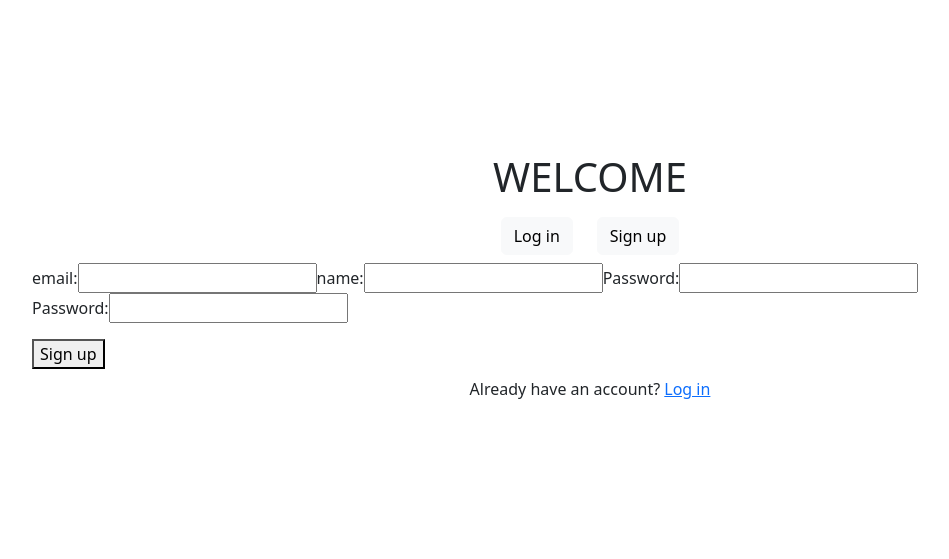
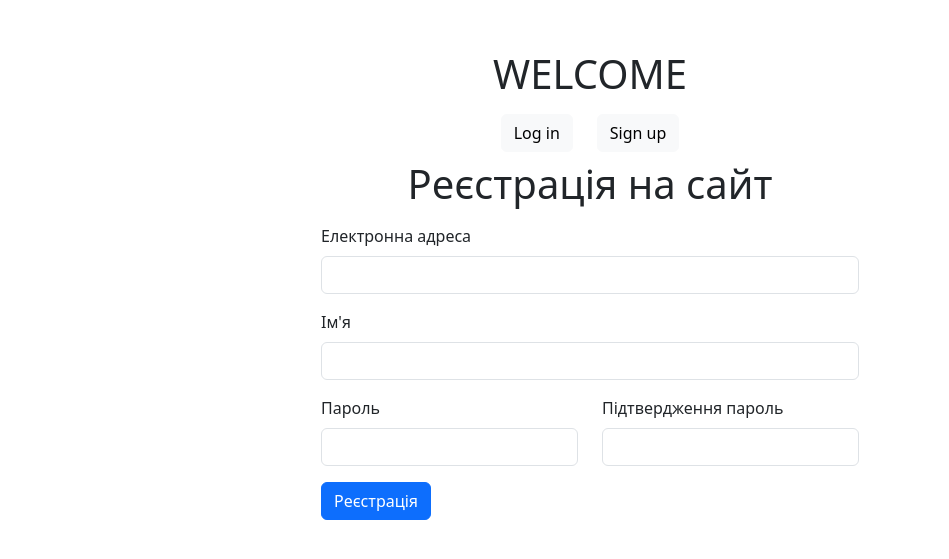
Before and after one commit to work-space817/Financial-Budgeting-App, a React (Create React App) app: page /auth in a window 1280 px wide. Shown: the part 115-674 px from the top of the page, without its empty margins (50-999 px from the left). Built offline with nearby package versions, Linux system fonts and the light colour scheme; no server answers.

Commit message:
working auth

```diff
--- a/package.json
+++ b/package.json
@@ -15,6 +15,7 @@
     "axios": "^1.4.0",
     "bootstrap": "^5.3.0",
     "firebase": "^9.23.0",
+    "formik": "^2.4.2",
     "react": "^18.2.0",
     "react-bootstrap": "^2.8.0",
     "react-dom": "^18.2.0",
--- a/src/api/http.ts
+++ b/src/api/http.ts
@@ -1,6 +1,5 @@
 import axios from 'axios';
 import { APP_ENV } from '../env';
-
 
 const http = axios.create({
     baseURL: APP_ENV.BASE_URL,
--- a/src/components/auth/register/SignUp.tsx
+++ b/src/components/auth/register/SignUp.tsx
@@ -1,145 +1,126 @@
-import React, { useState } from "react";
-import { NavLink, useNavigate } from "react-router-dom";
+import { ChangeEvent, useState } from "react";
+import { IRegisterError, ISignUp } from "./types";
+import { useFormik } from "formik";
+import * as yup from "yup";
+import http from "../../../api/http";
 import Input from "../../common/input/Input";
-import { IRegisterError, ISignUp } from "./types";
-import http from "../../../api/http";
 
-const SignUp = () => {
+const RegisterPage = () => {
   const init: ISignUp = {
     email: "",
-    name: "",
+    firstName: "",
     password: "",
     confirmPassword: "",
-
-    // currentBalacne: 0,
-  };
-  const navigate = useNavigate();
-
-  const [email, setEmail] = useState("");
-  const [password, setPassword] = useState("");
-  const [name, setName] = useState("");
-  const [confirmPassword, setConfirmPassword] = useState("");
-  const [error, setError] = useState<IRegisterError>();
-
-  const handleChange = (e: React.ChangeEvent<HTMLInputElement>) => {
-    setPassword(e.target.value);
-    setEmail(e.target.value);
-    setName(e.target.value);
-    setConfirmPassword(e.target.value);
+    //     // currentBalacne: 0,
   };
 
-  const handleSubmit = async (e: React.FormEvent<HTMLFormElement>) => {
-    e.preventDefault();
-
+  const [error, setError] = useState<IRegisterError>();
+  const onFormikSubmit = async (values: ISignUp) => {
     try {
-      const formData = new FormData();
-      formData.append("email", email);
-      formData.append("name", name);
-      formData.append("password", password);
-      formData.append("confirm", confirmPassword);
-      // Виконати POST-запит до серверу на локальному хості 5000
-      const response = await http.post("api/account/register", formData);
-
-      // Обробити успішну відповідь від серверу
-      console.log(response.data);
-
-      // Очистити поля після відправки форми
-      setEmail("");
-      setName("");
-      setPassword("");
-      setConfirmPassword("");
-    } catch (error) {
-      // Обробити помилку, якщо сталася
-      console.error(error);
+      const result = await http.post("api/account/register", values);
+      console.log("Result server good", result);
+    } catch (err: any) {
+      const error = err.response.data.errors as IRegisterError;
+      if (error.email) {
+        setFieldError("email", error.email[0]);
+        return;
+      }
+      setError(error);
+      console.log("Bad request", err);
     }
   };
 
+  const registerSchema = yup.object({
+    email: yup
+      .string()
+      .required("Вкажіть пошту")
+      .email("Введіть коректно пошту"),
+    firstName: yup.string().required("Вкажіть ім'я"),
+    password: yup
+      .string()
+      .min(5, "Пароль повинен містити мініму 5 символів")
+      .matches(/[0-9a-zA-Z]/, "Пароль може містить латинські символи і цифри")
+      .required("Поле не повинне бути пустим"),
+    confirmPassword: yup
+      .string()
+      .min(5, "Пароль повинен містити мініму 5 символів")
+      .oneOf([yup.ref("password")], () => "Паролі повинні співпадати")
+      .required("Поле не повинне бути пустим"),
+  });
+
+  const formik = useFormik({
+    initialValues: init,
+    onSubmit: onFormikSubmit,
+    validationSchema: registerSchema,
+  });
+
+  const {
+    values,
+    touched,
+    errors,
+    handleSubmit,
+    handleChange,
+    setFieldValue,
+    setFieldError,
+  } = formik;
+
   return (
     <>
+      <h1 className="text-center">Реєстрація на сайт</h1>
       <form onSubmit={handleSubmit}>
-        {/* <Input
-          type="email"
-          label="Email address"
-          value={email}
+        <Input
+          label="Електронна адреса"
+          field="email"
+          value={values.email}
           onChange={handleChange}
-          required
-          placeholder="Email address"
-          field={""}
+          // errors={error?.email}
+          // error={errors.email}
         />
-        <Input
-          type="text"
-          label="Name"
-          value={name}
-          onChange={handleChange}
-          required
-          placeholder="Name"
-          field={""}
-        />
-        <Input
-          type="password"
-          label="Create password"
-          value={password}
-          onChange={handleChange}
-          required
-          placeholder="Password"
-          field={""}
-        />
-        <Input
-          type="password"
-          label="confirm password"
-          value={confirmPassword}
-          onChange={handleChange}
-          required
-          placeholder="confirm Password"
-          field={""}
-        /> */}
-        <div className="mb-3">
-          <label>
-            email:
-            <input
-              type="email"
-              value={password}
-              onChange={handleChange}
-              required
-            />
-          </label>
-          <label>
-            name:
-            <input
-              type="text"
-              value={password}
-              onChange={handleChange}
-              required
-            />
-          </label>
-          <label>
-            Password:
-            <input
-              type="password"
-              value={password}
-              onChange={handleChange}
-              required
-            />
-          </label>
-          <label>
-            Password:
-            <input
-              type="password"
-              value={password}
-              onChange={handleChange}
-              required
-            />
-          </label>
+
+        <div className="">
+          <Input
+            label="Ім'я"
+            field="firstName"
+            value={values.firstName}
+            onChange={handleChange}
+            // error={errors.firstName}
+            touched={touched.firstName}
+          />
         </div>
 
-        <button type="submit">Sign up</button>
+        <div className="row">
+          <div className="col-md-6">
+            <Input
+              label="Пароль"
+              type="password"
+              field="password"
+              value={values.password}
+              onChange={handleChange}
+              // errors={error?.password}
+              // error={errors.password}
+              touched={touched.password}
+            />
+          </div>
+          <div className="col-md-6">
+            <Input
+              label="Підтвердження пароль"
+              type="password"
+              field="confirmPassword"
+              value={values.confirmPassword}
+              onChange={handleChange}
+              // errors={error?.confirmPassword}
+              // error={errors.confirmPassword}
+              touched={touched.confirmPassword}
+            />
+          </div>
+        </div>
+
+        <button type="submit" className="btn btn-primary">
+          Реєстрація
+        </button>
       </form>
-
-      <p>
-        Already have an account? <NavLink to="/login">Log in</NavLink>
-      </p>
     </>
   );
 };
 
-export default SignUp;
+export default RegisterPage;
--- a/src/components/common/input/Input.tsx
+++ b/src/components/common/input/Input.tsx
@@ -1,18 +1,25 @@
-import { FC, InputHTMLAttributes, useState } from "react";
+import classNames from "classnames";
+import { FC, InputHTMLAttributes } from "react";
 
 interface InputGroupProps extends InputHTMLAttributes<HTMLInputElement> {
   label: string;
-  type?: "text" | "password" | "email" | "number";
+  type?: "text" | "password" | "email" | "number"; //може не передаватися у пропсах для компонента(| - один із можливих варіатнів, які можуть буть)
   field: string;
   onChange: (e: React.ChangeEvent<HTMLInputElement>) => void;
+  errors?: string[];
+  error?: string | undefined;
+  touched?: boolean | undefined;
 }
 
-const Input: FC<InputGroupProps> = ({
+const InputGroup: FC<InputGroupProps> = ({
   label,
   type = "text",
   field,
+  value,
   onChange,
-  value,
+  errors,
+  error,
+  touched,
 }) => {
   return (
     <div className="mb-3">
@@ -21,13 +28,29 @@ const Input: FC<InputGroupProps> = ({
       </label>
       <input
         type={type}
+        className={classNames("form-control", {
+          "is-invalid": errors || (error && touched),
+        })}
         id={field}
         name={field}
         value={value}
         onChange={onChange}
+        aria-describedby="emailHelp"
       />
+      {errors && (
+        <div id="validationServerUsernameFeedback" className="invalid-feedback">
+          {errors.map((err, index) => (
+            <span key={index}>{err}</span>
+          ))}
+        </div>
+      )}
+      {error && touched && (
+        <div id="validationServerUsernameFeedback" className="invalid-feedback">
+          {error}
+        </div>
+      )}
     </div>
   );
 };
 
-export default Input;
+export default InputGroup;
```
Also changed, not shown: src/components/auth/register/types.ts (+4 -4 lines), 2 other files (tests, documents, lock files or other folders).
